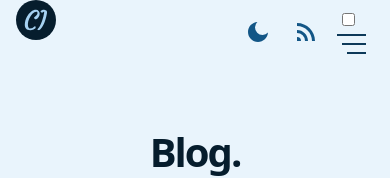
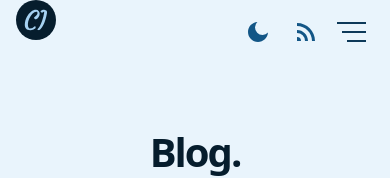
Before and after one commit to chimailo/blog, a Next.js app: page / in a window 390 px wide. Shown: the top 178 px of the page. Built offline with nearby package versions, Linux system fonts and the light colour scheme.

Commit message:
header component

```diff
--- /dev/null
+++ b/components/Sidebar.tsx
@@ -0,0 +1,39 @@
+import clsx from "clsx";
+import NavItem from "./nav";
+import { NAVLINKS } from "../lib/constants";
+
+type Props = {
+  close: () => void;
+  open: boolean;
+};
+
+export default function Sidebar({ close, open }: Props) {
+  return (
+    <div
+      onClick={close}
+      aria-hidden={!open}
+      tab-index={1}
+      className={clsx(
+        "h-screen outline-0 fixed dark:bg-primary-800/10 focus:outline-0 bg-primary-100/10 backdrop-blur-md inset-0 transition-opacity", open ? 'opacity-1 z-[2]' : 'opacity-0 delay-[400ms] -z-10'
+      )}
+    >
+      <aside
+        className={clsx(
+          "w-[min(75vw,_384px)] dark:bg-primary-900 bg-primary-50 h-screen fixed overflow-auto z-[3] top-0 right-0 block transition-transform ease-in-out duration-500", open ? "translate-x-0 delay-50" : "translate-x-full"
+        )}
+      >
+        <nav>
+          <ul className="mt-32">
+            {NAVLINKS.map((item, index) => (
+              <NavItem
+                item={item}
+                key={index}
+                classes="text-xl p-4 sm:px-6 my-6 leading-none text-center dark:hover:bg-primary-800 hover:bg-primary-100"
+              />
+            ))}
+          </ul>
+        </nav>
+      </aside>
+    </div>
+  );
+}
--- a/components/header.tsx
+++ b/components/header.tsx
@@ -1,19 +1,16 @@
-import { useRef, useEffect, useState } from "react";
+import { useEffect, useState } from "react";
 import Link from "next/link";
 import Image from "next/image";
-import { CSSTransition } from "react-transition-group";
 import clsx from "clsx";
-import Sidebar from "./drawer";
 import NavItem from "./nav";
-import { MoonIcon, RssIcon, SunIcon } from "./svg/icons";
+import Sidebar from "./Sidebar";
+import Portal from "./portal";
 import { NAVLINKS } from "../lib/constants";
 import { useTheme } from "./theme";
-import Portal from "./portal";
-import styles from "./drawer/styles.module.css";
+import { MoonIcon, RssIcon, SunIcon } from "./svg/icons";
 
 export default function Header() {
-  const [open, setOpen] = useState<Boolean>(false);
-  const sidebarRef = useRef<HTMLDivElement>(null);
+  const [open, setOpen] = useState<boolean>(false);
   const { theme, onChange } = useTheme();
 
   useEffect(() => {
@@ -25,24 +22,14 @@ export default function Header() {
     }
   }, [open]);
 
-  function toggleDrawer() {
-    setOpen(!open);
-  }
-
   return (
     <>
       <header
         className={clsx(
-          "flex flex-shrink-0 sticky top-0 justify-center items-center h-16 w-full",
-          { "bg-inherit": !open }
+          "flex flex-shrink-0 z-[4] sticky top-0 justify-center items-center h-16 w-full transition-colors", { "bg-inherit delay-700": !open }
         )}
       >
         <div className="px-4 sm:px-6 lg:px-8 h-14 flex items-center max-w-screen-xl w-full">
-          {/* navlist */}
-          <nav
-            className={clsx("flex items-center flex-1", { "z-10": open })}
-            aria-label="Main"
-          >
           <Link href="/">
             <a className="mr-8 leading-[0]">
               <Image
@@ -51,23 +38,19 @@ export default function Header() {
                 width="40"
                 height="40"
               />
-                {/* <Image
-                src={`/assets/logo/logo-${theme}-2.png`}
-                alt="logo"
-                width="160"
-                height="32"
-              /> */}
             </a>
           </Link>
+          <nav
+            className="flex items-center flex-1 justify-end"
+            aria-label="Main"
+          >
             <ul id="menu" role="menu" className="hidden md:flex items-center">
               {NAVLINKS.map((item, index) => (
-                <NavItem classes="p-3" key={index} item={item} />
+                <NavItem classes="py-2 px-4" key={index} item={item} />
               ))}
             </ul>
           </nav>
-          <div className="flex items-center gap-2 sm:gap-4 ">
-            {!open && (
-              <>
+          <div className="flex items-center gap-2 sm:gap-4 ml-4 md:ml-12">
             <button
               type="button"
               onClick={onChange}
@@ -86,58 +69,26 @@ export default function Header() {
             >
               <RssIcon svgClass="text-primary-700 dark:text-primary-400" />
             </button>
-              </>
-            )}
-            {/* <button
+            <button
               type="button"
               id="menubutton"
-              onClick={toggleDrawer}
-              className="m-0 leading-[0] border-none inline-flex  "
+              onClick={() => setOpen(!open)}
+              className="m-0 leading-[0] border-none inline-flex md:hidden p-2 hover:bg-primary-100 dark:hover:bg-primary-800 rounded-full transition-colors"
               aria-haspopup="true"
               aria-controls="menu"
-            > */}
-            <div
-              className={clsx(
-                "md:hidden p-2 hover:bg-primary-100 dark:hover:bg-primary-800 rounded-full transition-colors",
-                styles.navigation
-              )}
             >
-              <input
-                id="mobile-nav"
-                type="checkbox"
-                aria-label="Toggle mobile navigation"
-                checked={open}
-                className={clsx(styles.input)}
-                onChange={toggleDrawer}
-              />
-              <label
-                htmlFor="mobile-nav"
-                className={clsx("w-6 h-6 block relative", styles.label)}
-              >
-                {/* top: -rotate-45 top-50% w-full */}
-                <span className="w-[120%] h-0.5 dark:bg-primary-400 bg-primary-800 absolute top-[10%] block right-0"></span>
-                <span className="w-full h-0.5 dark:bg-primary-400 bg-primary-800 absolute top-[45%] block right-0"></span>
-                {/* bottom: rotate-45 top-50% w-full */}
-                <span className="w-[80%] h-0.5 dark:bg-primary-400 bg-primary-800 absolute bottom-[10%] block right-0"></span>
-              </label>
-              <Sidebar />
+              <div className="w-6 h-6 relative">
+                <span className={clsx("h-0.5 dark:bg-primary-400 bg-primary-800 absolute block right-0 w-[120%] top-[10%] transition-opacity", open ? "opacity-0" : "opacity-1")}></span>
+                <span className={clsx("w-full h-0.5 dark:bg-primary-400 bg-primary-800 absolute block right-0 transition-transform duration-500", open ? "-rotate-[225deg] top-1/2" : "top-[45%]")}></span>
+                <span className={clsx("h-0.5 dark:bg-primary-400 bg-primary-800 absolute block right-0 transition-transform duration-500", open ? "rotate-[225deg] top-1/2 w-full" : "w-[80%] bottom-[10%]")}></span>
               </div>
-            {/* </button> */}
+            </button>
           </div>
         </div>
       </header>
-      {/*
       <Portal selector="#drawer">
-        <Sidebar close={toggleDrawer} open={open} ref={sidebarRef} />
-      </Portal> */}
-      {/* <CSSTransition
-        in={open}
-        nodeRef={sidebarRef}
-        timeout={3000}
-        classNames="fade"
-        // unmountOnExit
-      >
-      </CSSTransition> */}
+        <Sidebar close={() => setOpen(false)} open={open} />
+      </Portal>
     </>
   );
 }
--- a/components/nav.tsx
+++ b/components/nav.tsx
@@ -14,7 +14,7 @@ const NavItem = ({ classes, item }: Props) => {
       <Link href={item.link}>
         <a
           role="menuitem"
-          className={`capitalize block font-medium w-full truncate relative text-primary-800 dark:text-primary-300 hover:text-primary-600 dark:hover:text-primary-100 transition-colors ${classes}`}
+          className={`capitalize block font-medium w-full truncate text-primary-800 dark:text-primary-300 hover:text-primary-600 dark:hover:text-primary-100 transition-colors ${classes}`}
         >
           {item.name}
         </a>
--- a/lib/constants.ts
+++ b/lib/constants.ts
@@ -10,12 +10,12 @@ export type Navlink = {
 
 export const NAVLINKS: Navlink[] = [
   {
-    name: "about me",
-    link: "/me",
+    name: "about",
+    link: "/#me",
   },
   {
     name: "articles",
-    link: "/articles",
+    link: "/blog",
   },
   {
     name: "projects",
```
Also changed, not shown: components/drawer/index.tsx (deleted, +0 -83 lines). Lines whose indentation alone changed are shown as unchanged.
